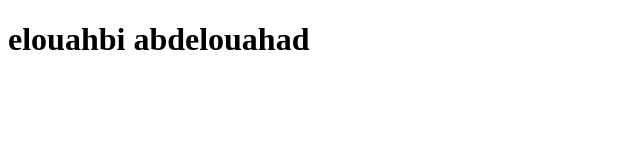
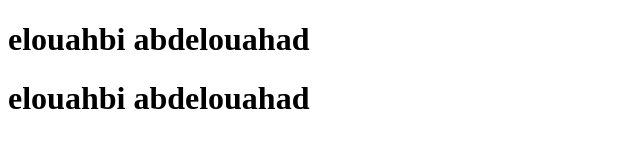
Before and after one commit to zizoo78website/projet4, a plain HTML site: page index.html in a window 1280 px wide. Shown: the whole page, without its empty margins (0-640 px from the left). Drawn offline with Linux system fonts and the light colour scheme.

Commit message:
Update index.html

```diff
--- a/index.html
+++ b/index.html
@@ -7,5 +7,7 @@
 </head>
 <body>
     <h1>elouahbi abdelouahad</h1>
+        <h1>elouahbi abdelouahad</h1>
+
 </body>
 </html>
```
